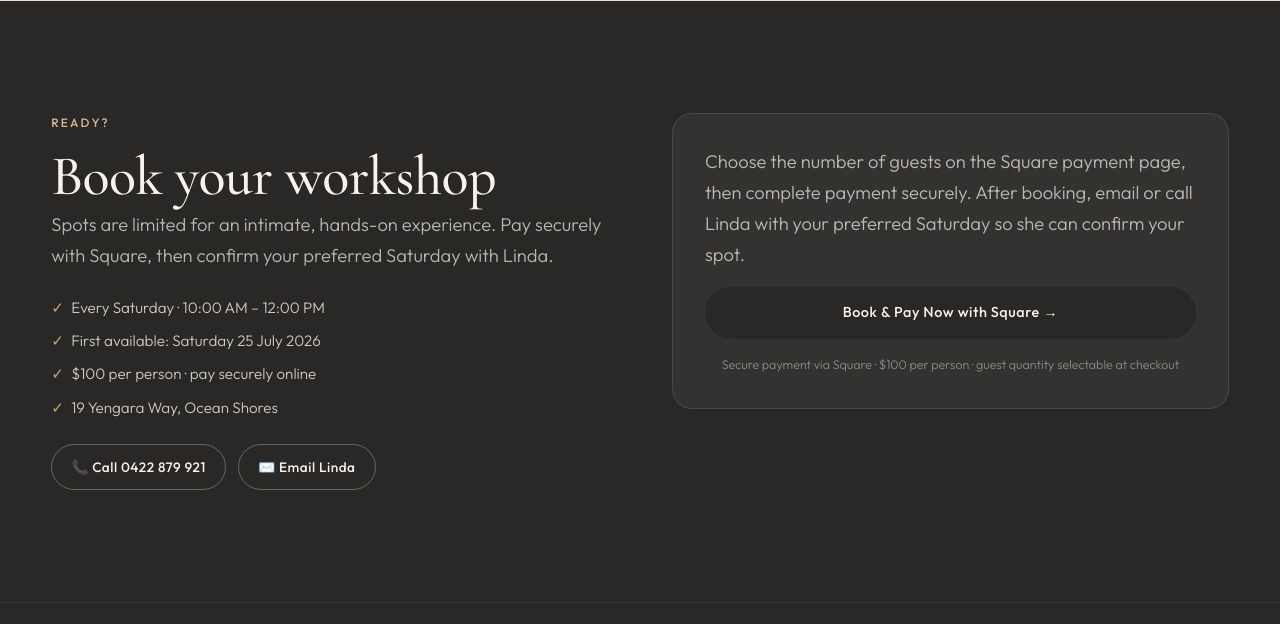
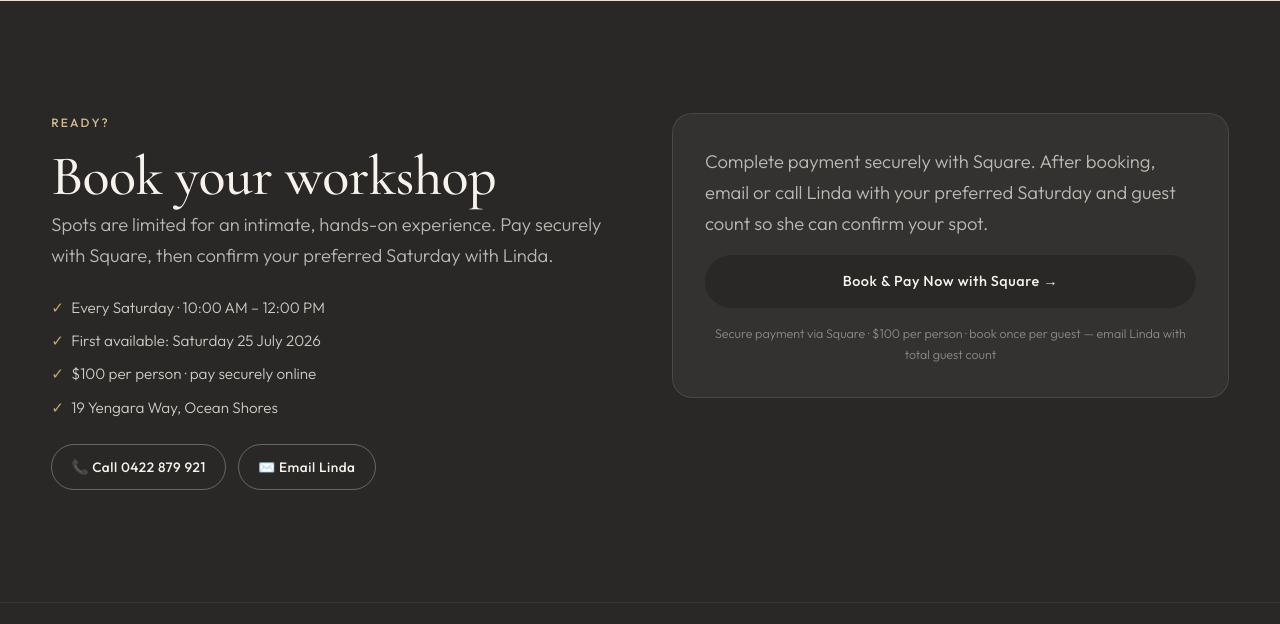
Before and after one commit to wh0d4r35w1n5/succulent-driftwoods, a plain HTML site: page index.html in a window 1280 px wide. Shown: the part 5137-5761 px from the top of the page. Drawn offline with nearby package versions, Linux system fonts and the light colour scheme.

Commit message:
Wire up live Square Payment Link for workshop booking

```diff
--- a/index.html
+++ b/index.html
@@ -289,9 +289,9 @@
         </div>
         <div class="book-form reveal reveal-delay">
           <div id="book-success">✓ Payment received — your spot is confirmed! Check your email for a receipt from Square.</div>
-          <p class="lead" style="margin-top:0">Choose the number of guests on the Square payment page, then complete payment securely. After booking, email or call Linda with your preferred Saturday so she can confirm your spot.</p>
+          <p class="lead" style="margin-top:0">Complete payment securely with Square. After booking, email or call Linda with your preferred Saturday and guest count so she can confirm your spot.</p>
           <a href="#" id="bf-square-link" class="btn btn-primary btn-full" data-square-link="" target="_blank" rel="noopener">Book &amp; Pay Now with Square →</a>
-          <p class="form-note" style="margin-top:1rem">Secure payment via Square · $100 per person · guest quantity selectable at checkout</p>
+          <p class="form-note" style="margin-top:1rem">Secure payment via Square · $100 per person · book once per guest — email Linda with total guest count</p>
         </div>
       </div>
     </div>
@@ -337,7 +337,7 @@
       history.replaceState(null,'',location.pathname);
     }
     // TODO: replace with the real Square Payment Link URL once available
-    var SQUARE_LINK='';
+    var SQUARE_LINK='https://square.link/u/5tsKU8qf';
     var link=document.getElementById('bf-square-link');
     if(link){
       if(SQUARE_LINK){
```
Also changed, not shown: 1 other file.
